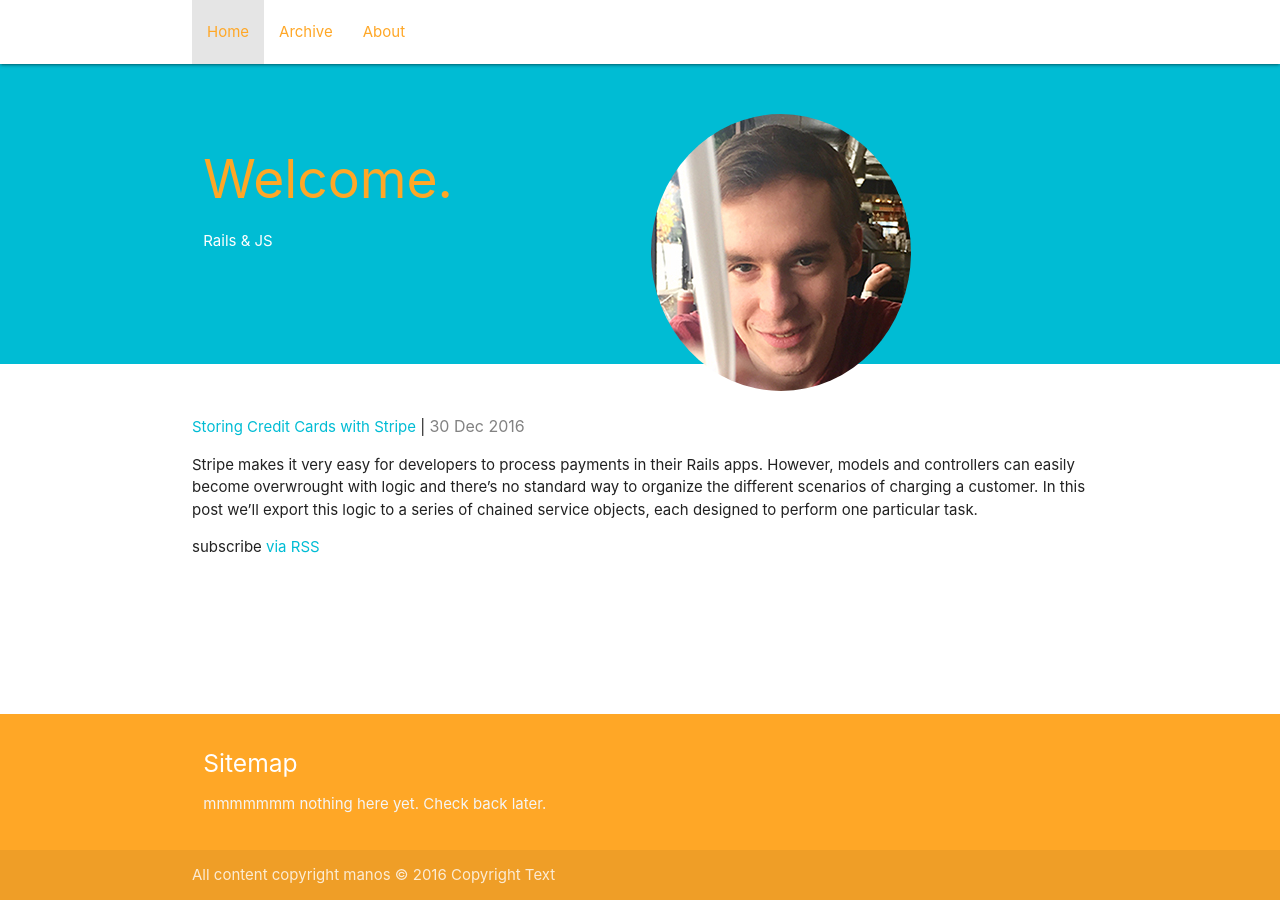
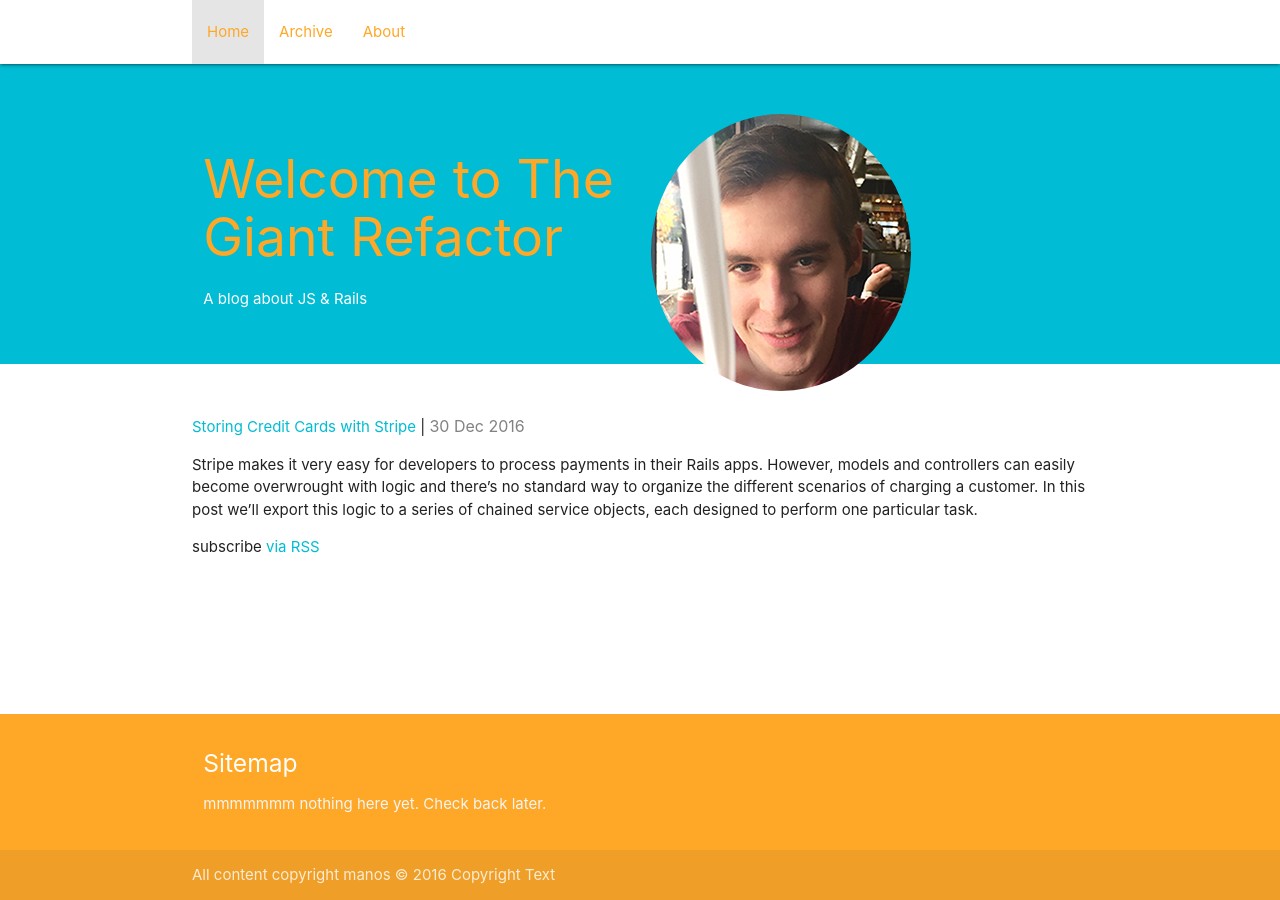
Before and after one commit to mfountoulakis/jekyll-blog, a Jekyll site: the page built from index.html, in a window 1280 px wide. Built offline with Jekyll 4.4.1, drawn with Linux system fonts in a browser that asks for light colours; nearby versions of some CDN libraries; library files that are not in the unit come from our copies; the list of posts is cut into pages by our own code.

Commit message:
adds seo

```diff
--- a/_config.yml
+++ b/_config.yml
@@ -1,9 +1,7 @@
-title: Your awesome title
+title: The Giant Refactor
+author: Manos Fountoulakis
 email: fountoulakismanos@gmail.com
-description: > # this means to ignore newlines until "baseurl:"
-  Write an awesome description for your new site here. You can edit this
-  line in _config.yml. It will appear in your document head meta (for
-  Google search results) and in your feed.xml site description.
+description: The Giant Refactor is a blog about Rails, Stripe, Js and application development.
 baseurl: "/manos" # the subpath of your site, e.g. /blog
 url: "http://mfountoulakis.github.io" # the base hostname & protocol for your site
 twitter_username: jekyllrb
--- a/_layouts/page.html
+++ b/_layouts/page.html
@@ -5,8 +5,8 @@
   <div class="small-container content container">
     <div class="row">
       <div class="col s6">
-        <h2>Welcome.</h2>
-        <p class="sub-text">Rails & JS</p>
+        <h2>Welcome to The Giant Refactor</h2>
+        <p class="sub-text">A blog about JS & Rails</p>
       </div>
       <div class="col s6">
         <img src="images/manos.jpg" alt="" class="circle responsive-img"> <!-- notice the "circle" class -->
--- a/index.html
+++ b/index.html
@@ -1,6 +1,7 @@
 ---
 title: home
 layout: page
+description: The Giant Refactor is a blog about Rails, Stripe, Js and application development.
 ---
 <div class="home">
   <ul class="post-list">
```
